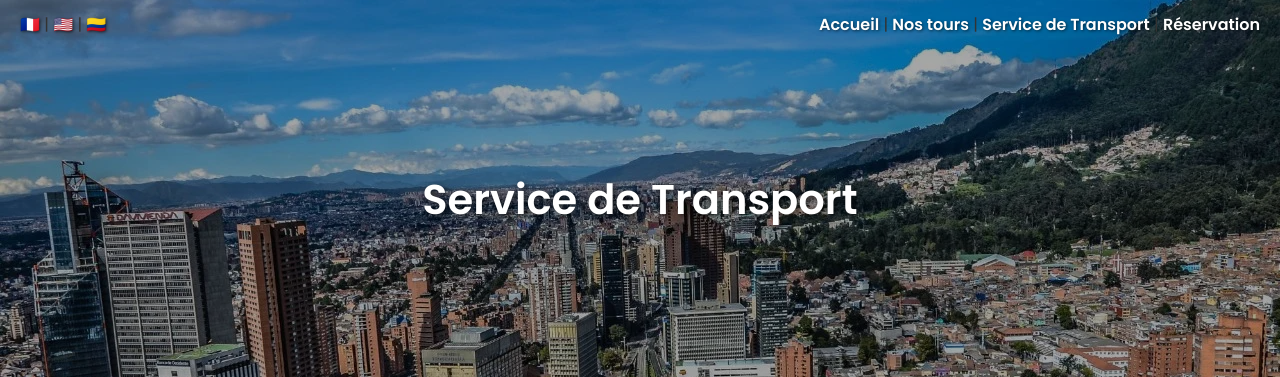
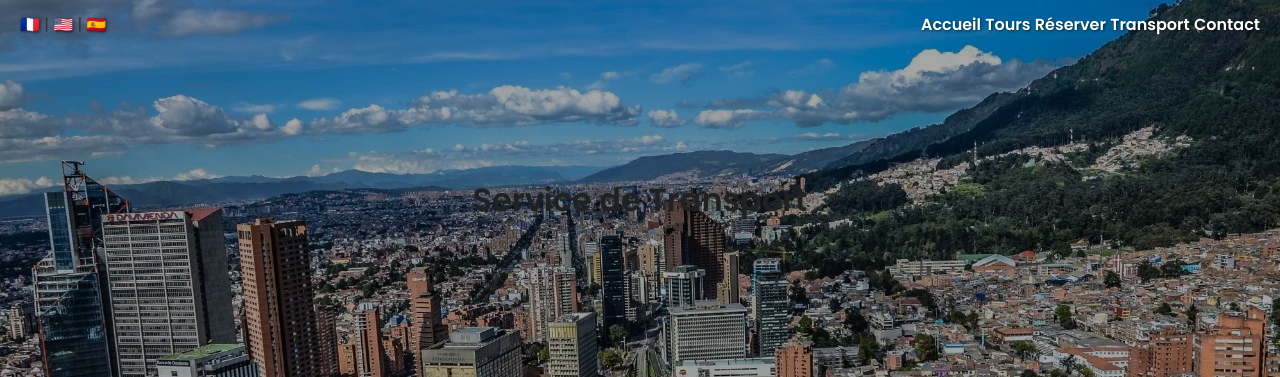
Before and after one commit to aurelienthimotyroux-gif/ohlalatoursbogota, a Flask app: page /transport in a window 1280 px wide. Shown: the top 377 px of the page. Run offline with Flask 3, Linux system fonts and the light colour scheme; some libraries are stand-ins or nearby versions.

Commit message:
SEO: canonical + hreflang + OG/Twitter sur /transport

```diff
--- a/templates/transport.html
+++ b/templates/transport.html
@@ -2,12 +2,40 @@
 <html lang="{{ get_locale() }}">
 <head>
   <meta charset="UTF-8">
-    <title>{{ _("Service de Transport") }}</title>
+  <title>{{ _("Service de Transport") }} — Oh La La Tours Bogotá</title>
   <meta name="viewport" content="width=device-width, initial-scale=1" />
+  <meta name="description" content="{{ _('Service de transport privé (taxi/van) pour vos visites et transferts aéroport à Bogotá. Confort, sécurité et chauffeur professionnel.') }}">
+
+  <!-- Canonical + hreflang -->
+  <link rel="canonical" href="https://www.ohlalatoursbogota.com{{ request.path }}{% if get_locale()!='fr' %}?lang={{ get_locale() }}{% endif %}">
+  <link rel="alternate" href="{{ url_for('transport', lang='fr', _external=True) }}" hreflang="fr">
+  <link rel="alternate" href="{{ url_for('transport', lang='en', _external=True) }}" hreflang="en">
+  <link rel="alternate" href="{{ url_for('transport', lang='es', _external=True) }}" hreflang="es">
+  <link rel="alternate" href="{{ url_for('transport', lang='fr', _external=True) }}" hreflang="x-default">
+
+  <!-- Open Graph / Twitter -->
+  <meta property="og:type" content="website">
+  <meta property="og:url" content="https://www.ohlalatoursbogota.com{{ request.path }}{% if get_locale()!='fr' %}?lang={{ get_locale() }}{% endif %}">
+  <meta property="og:site_name" content="Oh La La Tours Bogotá">
+  <meta property="og:title" content="{{ _('Service de Transport – Oh La La Tours Bogotá') }}">
+  <meta property="og:description" content="{{ _('Transport privé à Bogotá pour visites et transferts aéroport. Chauffeur professionnel, confort et sécurité.') }}">
+  <meta property="og:image" content="{{ url_for('static', filename='images/bg_transport.webp', _external=True) }}">
+  {% if get_locale() == 'fr' %}
+  <meta property="og:locale" content="fr_FR">
+  {% elif get_locale() == 'en' %}
+  <meta property="og:locale" content="en_US">
+  {% else %}
+  <meta property="og:locale" content="es_CO">
+  {% endif %}
+
+  <meta name="twitter:card" content="summary_large_image">
+  <meta name="twitter:title" content="{{ _('Service de Transport – Oh La La Tours Bogotá') }}">
+  <meta name="twitter:description" content="{{ _('Transport privé à Bogotá pour visites et transferts aéroport. Chauffeur professionnel, confort et sécurité.') }}">
+  <meta name="twitter:image" content="{{ url_for('static', filename='images/bg_transport.webp', _external=True) }}">
+
   <link rel="stylesheet" href="{{ url_for('static', filename='style.css') }}">
 
   <style>
-      /* Bloc texte + image côte à côte */
     .transport-description {
       display: flex;
       flex-wrap: wrap;
@@ -42,56 +70,44 @@
           <div id="lang-switcher">
               <a href="{{ lang_url('fr') }}">🇫🇷</a> |
               <a href="{{ lang_url('en') }}">🇺🇸</a> |
-                <a href="{{ lang_url('es') }}">🇨🇴</a>
+              <a href="{{ lang_url('es') }}">🇪🇸</a>
           </div>
 
           <nav class="nav-hero">
-                <a href="{{ url_for('index', lang=get_locale()) }}">{{ _("Accueil") }}</a> |
-                <a href="{{ url_for('tours', lang=get_locale()) }}">{{ _("Nos tours") }}</a> |
-		        <a href="{{ url_for('transport', lang=get_locale()) }}">{{ _("Service de Transport") }}</a> |
-                <a href="{{ url_for('reservation', lang=get_locale()) }}">{{ _("Réservation") }}</a>
+              <a href="{{ url_for('index', lang=get_locale()) }}">{{ _("Accueil") }}</a>
+              <a href="{{ url_for('tours', lang=get_locale()) }}">{{ _("Tours") }}</a>
+              <a href="{{ url_for('reservation_page', lang=get_locale()) }}">{{ _("Réserver") }}</a>
+              <a href="{{ url_for('transport', lang=get_locale()) }}">{{ _("Transport") }}</a>
+              <a href="{{ url_for('contact', lang=get_locale()) }}">{{ _("Contact") }}</a>
           </nav>
       </div>
 
-        <h1 class="hero-title">
-            {{ _("Service de Transport") }}
-        </h1>
+      <div class="hero-content">
+          <h1>{{ _("Service de Transport") }}</h1>
+      </div>
   </header>
 
-    <!-- Description du service de transport -->
-    <main>
+  <!-- Section descriptive -->
   <section class="transport-description">
       <div class="transport-text">
-                <h2>{{ _("Qu'est-ce que le service de transport ?") }}</h2>
-                <p>{{ _("Nous proposons un service de transport confortable et sécurisé pour tous nos clients.") }}</p>
-                <p>{{ _("Si vous choisissez d'inclure le service de transport dans votre réservation, nous vous fournirons un véhicule privé pour vous emmener à la destination de votre visite.") }}</p>
-
-                <h2>{{ _("Pourquoi choisir le service de transport ?") }}</h2>
+          <h2>{{ _("Confort et sécurité pour vos trajets à Bogotá") }}</h2>
+          <p>
+              {{ _("Notre service de transport privé vous accompagne lors de vos visites guidées et vos transferts (aéroport, hôtels, excursions). Profitez d’un chauffeur professionnel, d’un véhicule confortable et d’une prise en charge en toute tranquillité.") }}
+          </p>
           <ul>
-                    <li>{{ _("Confort et sécurité : Un véhicule privé pour vous et vos compagnons.") }}</li>
-                    <li>{{ _("Économisez du temps : Arrivez à destination rapidement et facilement.") }}</li>
-                    <li>{{ _("Service personnalisé : Un chauffeur professionnel et courtois.") }}</li>
+              <li>{{ _("Transferts aéroport-hôtel") }}</li>
+              <li>{{ _("Mise à disposition pendant vos tours") }}</li>
+              <li>{{ _("Chauffeurs professionnels et expérimentés") }}</li>
           </ul>
-
-                <h2>{{ _("Comment réserver ?") }}</h2>
-                <p>{{ _("Lorsque vous réservez votre visite, vous aurez la possibilité d'ajouter le service de transport à votre réservation.") }}</p>
-                <p>{{ _("Indiquez simplement si vous souhaitez inclure le transport et nous nous occuperons du reste.") }}</p>
-
-                <h2>{{ _("Tarification") }}</h2>
-                <p>{{ _("Le tarif du service de transport dépend de la destination et du nombre de passagers.") }}</p>
-                <p>{{ _("N'hésitez pas à nous contacter pour plus d'informations sur les tarifs.") }}</p>
       </div>
-
       <div class="transport-img">
-                <img src="{{ url_for('static', filename='images/transport_service.jpeg') }}"
-                     alt="{{ _('Service de transport privé') }}">
+          <img src="{{ url_for('static', filename='images/transport.jpg') }}" alt="{{ _('Transport privé à Bogotá') }}">
       </div>
   </section>
-    </main>
 
   <!-- Footer -->
   <footer>
-        <p>{{ _("© 2025 - Tous droits réservés") }}</p>
+      <p>© 2025 Oh La La Tours Bogotá</p>
   </footer>
 
 </body>
```
Lines whose indentation alone changed are shown as unchanged.
